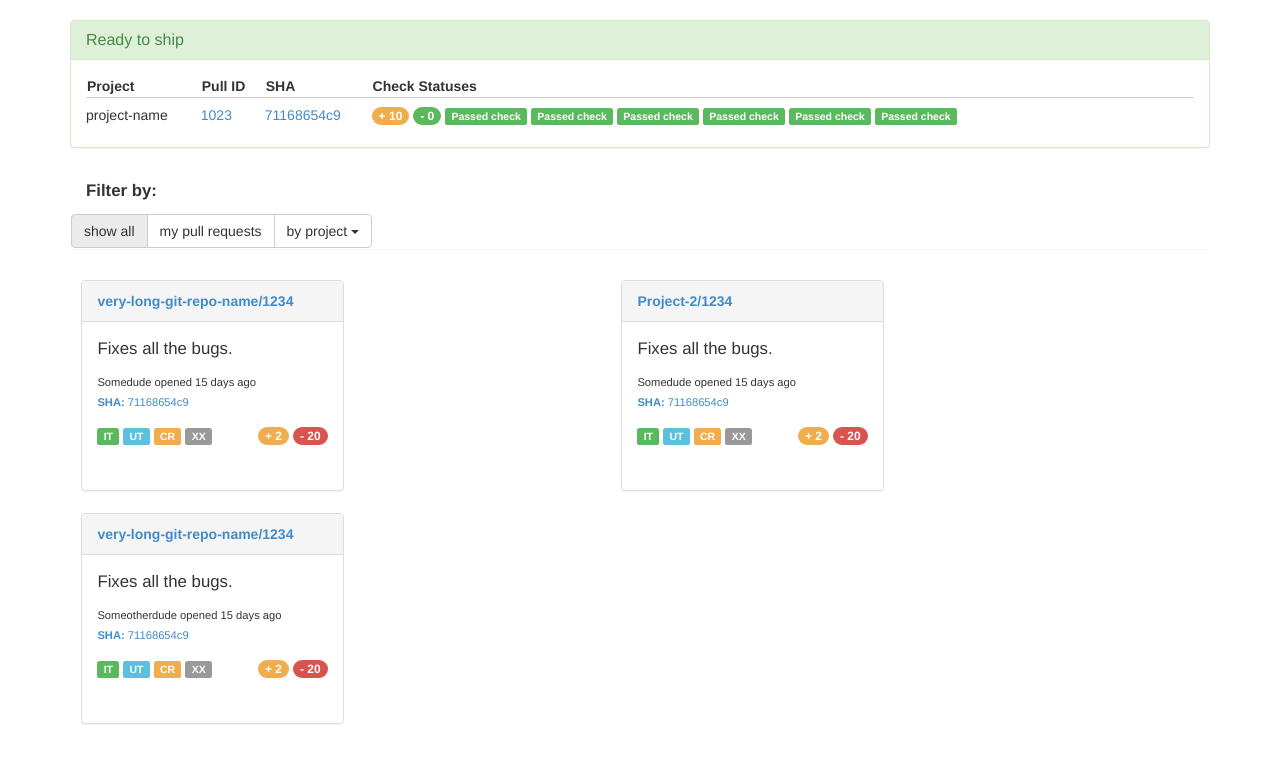
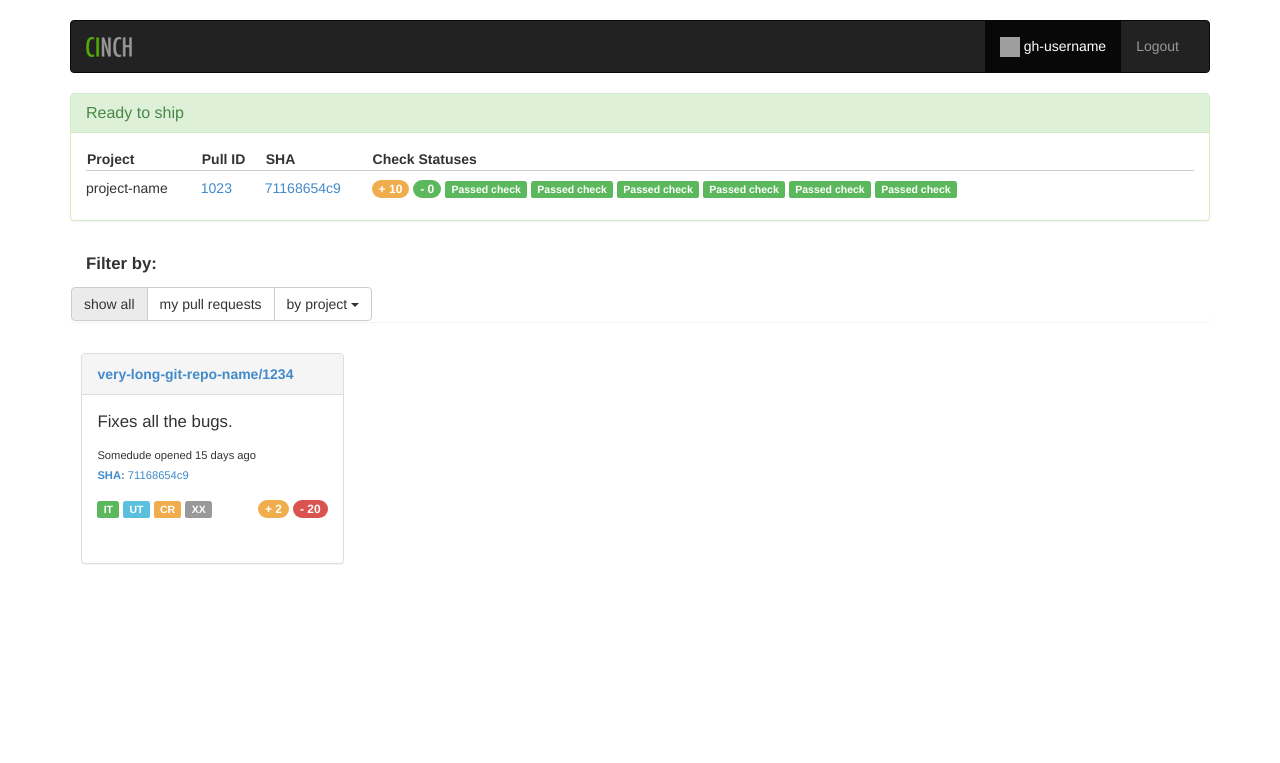
Before and after one commit to onefinestay/cinch, a Flask app: template cinch/templates/index.html in a window 1280 px wide. Shown: the top 763 px of the page. Run offline with Flask 2, Linux system fonts and the light colour scheme; the template is opened without the code that fills it: values that come from a table or form of the project are taken from there, others are empty; tables that the repository leaves empty hold one stand-in row (values such as "Sample post"); grey boxes are pictures that could not be loaded.

Commit message:
splitting the HTML into templates

```diff
--- a/cinch/templates/index.html
+++ b/cinch/templates/index.html
@@ -1,14 +1,5 @@
-<!DOCTYPE html>
-<html>
-    <head>
-        <title>cinch dashboard</title>
-        <meta name="viewport" content="width=device-width, initial-scale=1.0">
-        <link href="../static/css/bootstrap.min.css" rel="stylesheet" media="all">
-        <link href="../static/css/cinch.css" rel="stylesheet" media="all">
-    </head>
-    <body>
-    <div class="container">
-
+{% extends "layout.html" %}
+{% block body %}
 <!-- PRs which are ready to ship are in here -->
 <div class="panel panel-success">
     <div class="panel-heading">
@@ -78,8 +69,9 @@
     </div>
 </div>
 
+<!-- Grid of ordered pull requests -->
 <div id="pr-container">
-            <!-- Pull request detail  -->
+    {% for pull in pull_requests %}
     <div data-gh-user="somedude" data-project="Project-1" class="col-md-3 panel panel-default panel-headed pull_request">
         <div class="panel-heading pr_heading">
             <a href="https://github.com/organization/project/pull/00">
@@ -104,62 +96,6 @@
             </div>
         </div>
     </div>
-
-            <div data-gh-user="someotherdude" data-project="Project-2" class="col-md-3 panel panel-default panel-headed pull_request">
-                <div class="panel-heading pr_heading">
-                    <a href="https://github.com/organization/project/pull/00">
-                        Project-2/1234
-                    </a>
-                </div>
-                <div class="panel-body">
-                    <p class="pr_description">Fixes all the bugs.</p>
-                    <span class="pr_owner">Somedude</span><span class="pr_age"> opened 15 days ago</span><br />
-                    <a class="sha_hash" href="https://github.com/organization/project/commit/sha-hash">
-                        <label>SHA:</label> 71168654c9
-                    </a>
-                    <div class="check_statuses">
-                        <span title="Integration Test" class="label label-success">IT</span>
-                        <span title="Unit Test" class="label label-info">UT</span>
-                        <span title="Code Review" class="label label-warning">CR</span>
-                        <span title="Some other test type" class="label label-default">XX</span>
-                        <span  class="pull-right">
-                            <span class="badge badge-warning">+ 2</span>
-                            <span class="badge badge-error">- 20</span>
-                        </span>
-                    </div>
-                </div>
-            </div>
-
-            <div data-gh-user="somedude" data-project="Project-1" class="col-md-3 panel panel-default panel-headed pull_request">
-                <div class="panel-heading pr_heading">
-                    <a href="https://github.com/organization/project/pull/00">
-                        very-long-git-repo-name/1234
-                    </a>
-                </div>
-                <div class="panel-body">
-                    <p class="pr_description">Fixes all the bugs.</p>
-                    <span class="pr_owner">Someotherdude</span><span class="pr_age"> opened 15 days ago</span><br />
-                    <a class="sha_hash" href="https://github.com/organization/project/commit/sha-hash">
-                        <label>SHA:</label> 71168654c9
-                    </a>
-                    <div class="check_statuses">
-                        <span title="Integration Test" class="label label-success">IT</span>
-                        <span title="Unit Test" class="label label-info">UT</span>
-                        <span title="Code Review" class="label label-warning">CR</span>
-                        <span title="Some other test type" class="label label-default">XX</span>
-                        <span  class="pull-right">
-                            <span class="badge badge-warning">+ 2</span>
-                            <span class="badge badge-error">- 20</span>
-                        </span>
-                    </div>
-                </div>
-            </div>
-
+    {% endfor %}
 </div><!-- close pr-container div -->
-    </div><!-- close container div -->
-        <script src="../static/js/jquery.js"></script>
-        <script src="../static/js/bootstrap.min.js"></script>
-        <script src="../static/js/masonry.js"></script>
-        <script src="../static/js/cinch.js"></script>
-    </body>
-</html>
+{% endblock %}
--- /dev/null
+++ b/cinch/templates/layout.html
@@ -0,0 +1,36 @@
+<!DOCTYPE html>
+<html>
+    <head>
+        <title>cinch dashboard</title>
+        <meta name="viewport" content="width=device-width, initial-scale=1.0">
+        <link href="../static/css/bootstrap.min.css" rel="stylesheet" media="all">
+        <link href="../static/css/cinch.css" rel="stylesheet" media="all">
+    </head>
+    <body>
+    <div class="container">
+        <nav class="navbar navbar-inverse" role="navigation">
+            <div class="navbar-header">
+                <a class="navbar-brand" href="/">
+                    <img src="../static/img/cinch-logo-sm.png">
+                </a>
+            </div>
+            <div class="collapse navbar-collapse navbar-ex8-collapse">
+                <ul class="nav navbar-nav pull-right">
+                    <li class="active"><a href="https://github.com/">
+                        <img id="gh-gravatar" width="20" height="20" src="https://1.gravatar.com/avatar/b65d018873a79798dbbaf45177383fd1?d=https%3A%2F%2Fidenticons.github.com%2Ff053777eca89cde82d5dab911c928b93.png&amp;r=x&amp;s=140" />
+                        gh-username
+                    </a></li>
+                    <li><a href="/logout/">Logout</a></li>
+                </ul>
+            </div>
+        </nav>
+
+        {% block body %}{% endblock %}
+
+    </div><!-- close container div -->
+        <script src="../static/js/jquery.js"></script>
+        <script src="../static/js/bootstrap.min.js"></script>
+        <script src="../static/js/masonry.js"></script>
+        <script src="../static/js/cinch.js"></script>
+    </body>
+</html>
```
Also changed, not shown: cinch/templates/authentication_failed.html (added, +10 -0 lines), cinch/static/img/cinch-logo-sm.png (added). Lines whose indentation alone changed are shown as unchanged.
